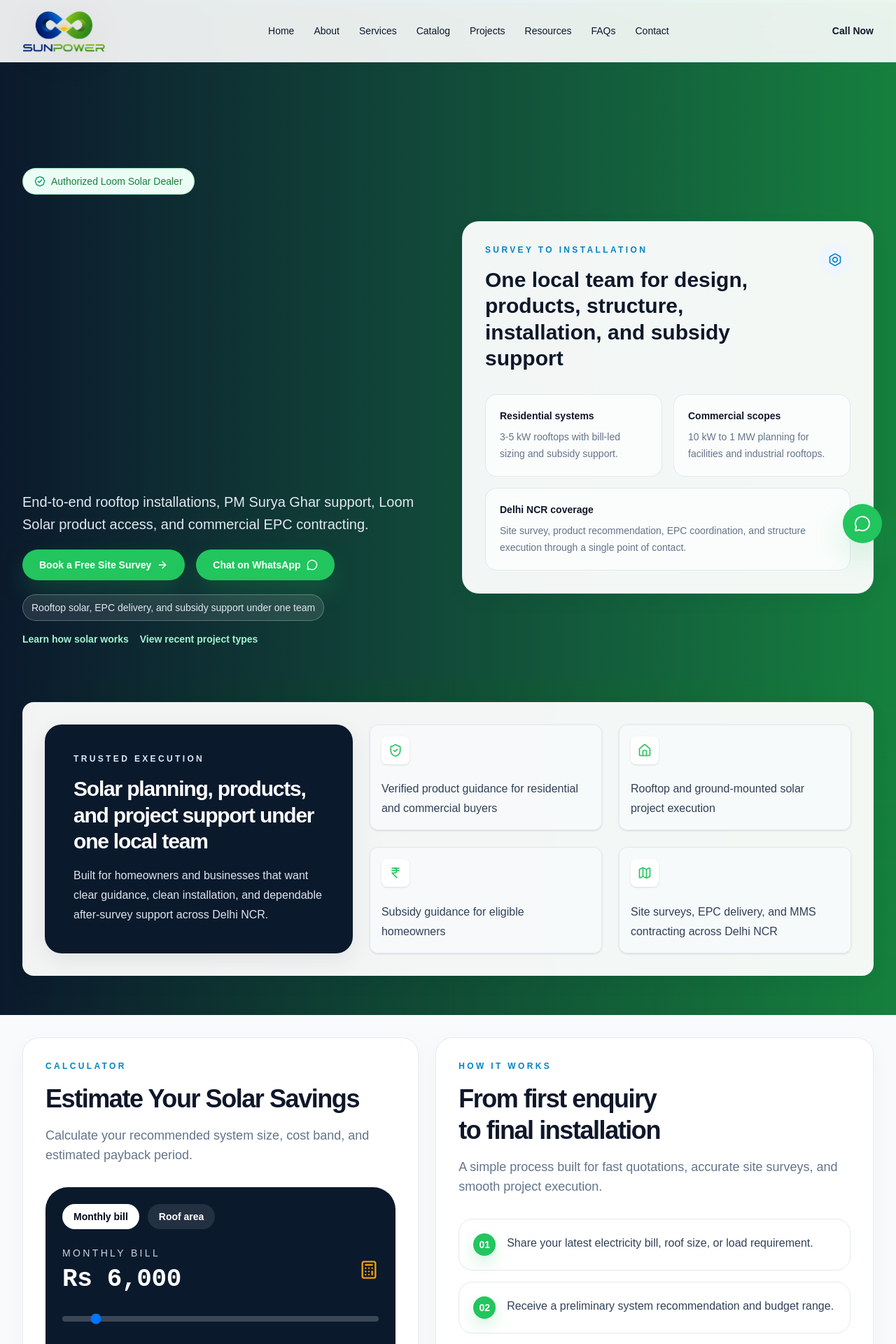
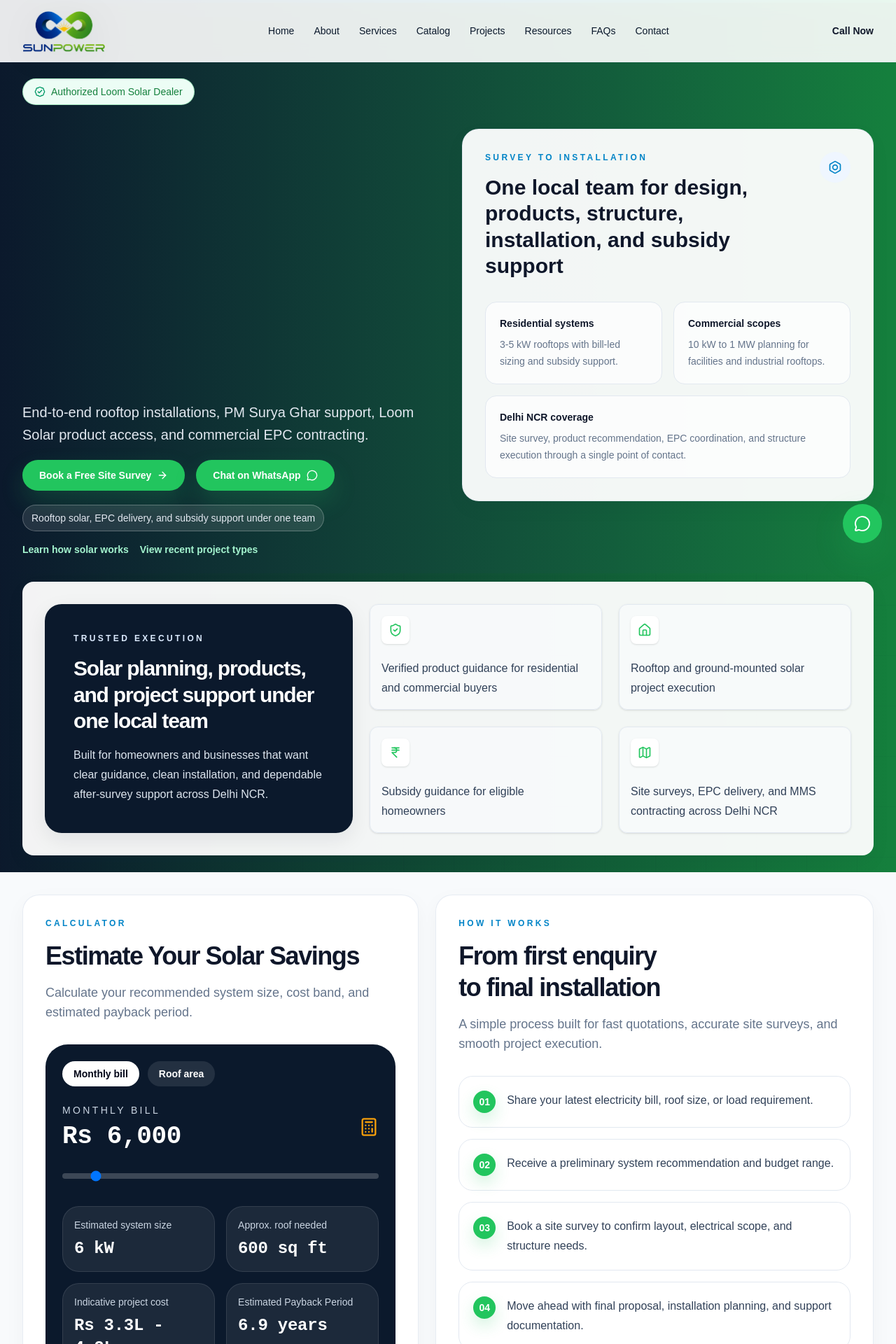
Before and after one commit to dhananjayvj/sunpower, a Next.js app: page / in a window 1280 px wide. Shown: the top 1920 px of the page at 70% size. Built offline with nearby package versions, Linux system fonts and the light colour scheme.

Commit message:
Compress hero section rhythm

```diff
--- a/src/components/sunpower-site.tsx
+++ b/src/components/sunpower-site.tsx
@@ -270,7 +270,7 @@
         </div>
       </header>
 
-      <section id="home" className="w-full bg-gradient-to-r from-accent-blue-deep to-accent-green-dark pt-32 pb-8 lg:pt-40 lg:pb-12">
+      <section id="home" className="w-full bg-gradient-to-r from-accent-blue-deep to-accent-green-dark pt-4 pb-4 lg:pt-6 lg:pb-6">
         <div className="mx-auto max-w-7xl px-4 sm:px-6 lg:px-8">
           <div className="grid items-center gap-10 lg:grid-cols-2">
           <motion.div
@@ -282,7 +282,7 @@
           >
             <motion.div
               variants={fadeUp}
-              className="inline-flex items-center gap-2 rounded-full border border-accent-green/35 bg-emerald-50 px-4 py-2 text-sm font-medium text-accent-green-dark"
+              className="mt-2 inline-flex items-center gap-2 rounded-full border border-accent-green/35 bg-emerald-50 px-4 py-2 text-sm font-medium text-accent-green-dark"
             >
               <BadgeCheck className="h-4 w-4 text-emerald-600" />
               Authorized Loom Solar Dealer
@@ -378,7 +378,7 @@
         </div>
       </section>
 
-      <section className="mx-auto mt-6 w-full max-w-7xl px-4 sm:px-6 lg:mt-8 lg:px-8">
+      <section className="mx-auto mt-2 w-full max-w-7xl px-4 sm:px-6 lg:mt-3 lg:px-8">
         <div className="rounded-2xl bg-white/95 p-8 shadow-[0_10px_30px_rgba(15,23,42,0.04)]">
           <div className="grid gap-6 lg:grid-cols-[0.78fr_1.22fr]">
           <div className="rounded-[1.5rem] border border-accent-blue-deep/20 bg-accent-blue-deep p-8 text-white shadow-[0_10px_30px_rgba(15,23,42,0.08)] sm:p-10">
@@ -413,7 +413,7 @@
         </div>
       </section>
 
-      <section id="calculator" className="mx-auto mt-10 max-w-7xl bg-bg-foundation px-4 py-6 sm:px-6 lg:mt-14 lg:px-8 lg:py-8">
+      <section id="calculator" className="mx-auto mt-4 max-w-7xl bg-bg-foundation px-4 py-6 sm:px-6 lg:mt-6 lg:px-8 lg:py-8">
         <div className="grid gap-6 lg:grid-cols-[0.95fr_1.05fr]">
           <Reveal className="card-panel p-4 sm:p-8">
             <SectionHeading
```
